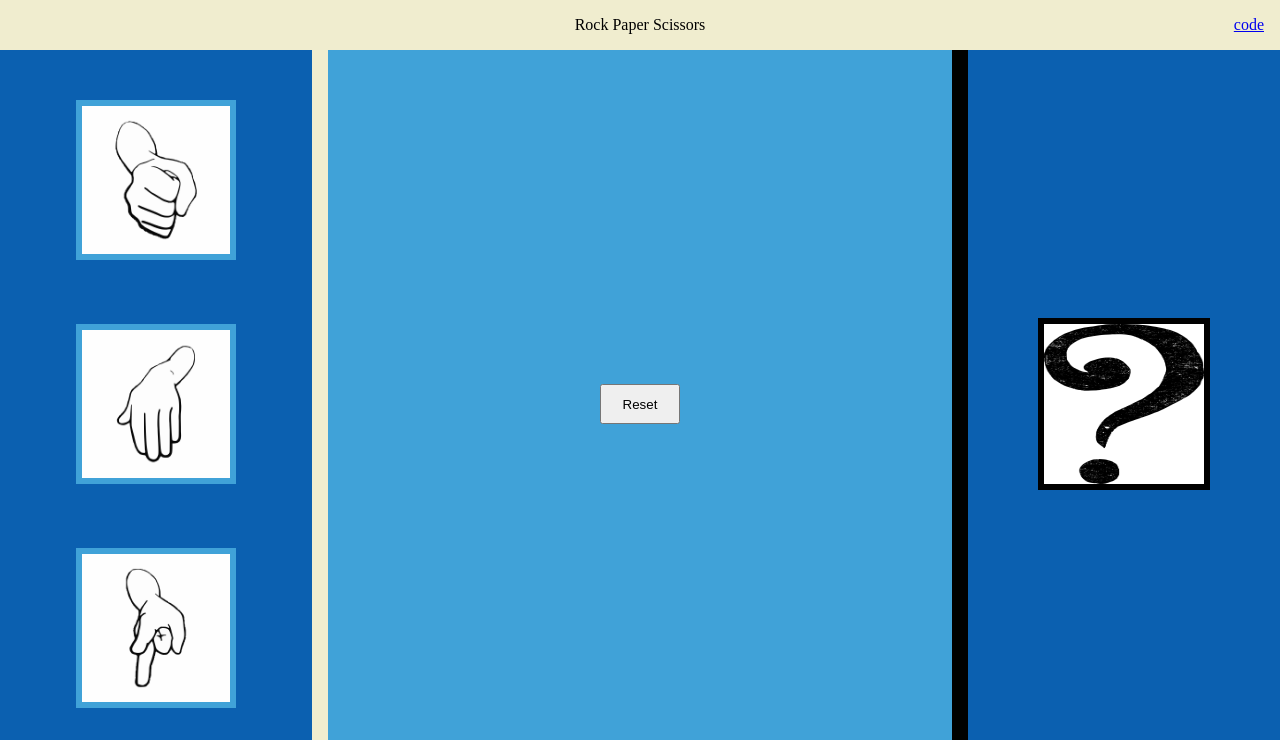
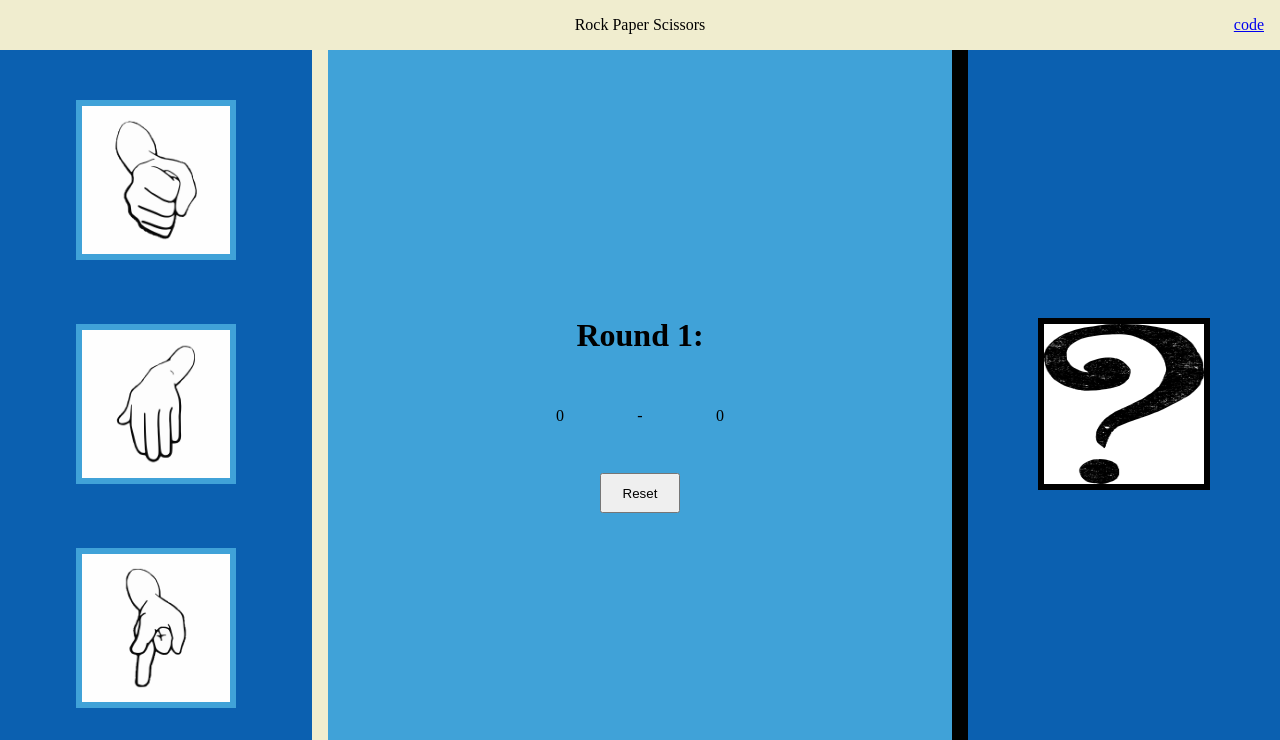
Before and after one commit to SilentStorm2k/rock-paper-scissors, a plain HTML site: page index.html in a window 1280 px wide. Shown: the top 740 px of the page. Drawn offline with Linux system fonts and the light colour scheme.

Commit message:
feat: added tallys for score viewing

```diff
--- a/index.html
+++ b/index.html
@@ -19,6 +19,13 @@
             <button id="scissors" class="user-choice" style="background-image: url('images/scissors.png')"></button>
         </div>
         <div class="result-container">
+            <h1>Round 1:</h1>
+            <div class="tally">
+                <div class="user-score">0</div>
+                <p class="user-score">-</p>
+                <div class="computer-score">0</div>
+            </div>
+            <div class="result"></div>
             <button class="reset">Reset</button>
         </div>
         <div class="computer-choice"></div>
```
